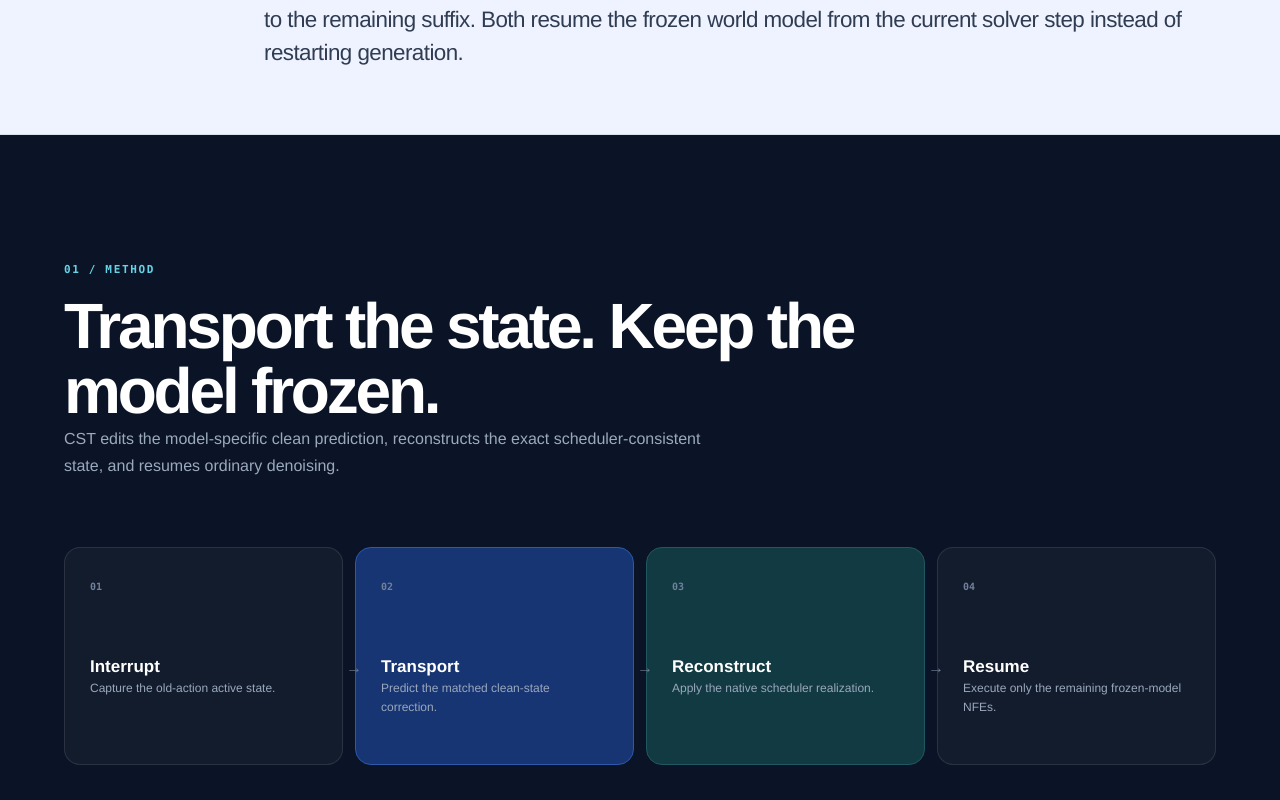
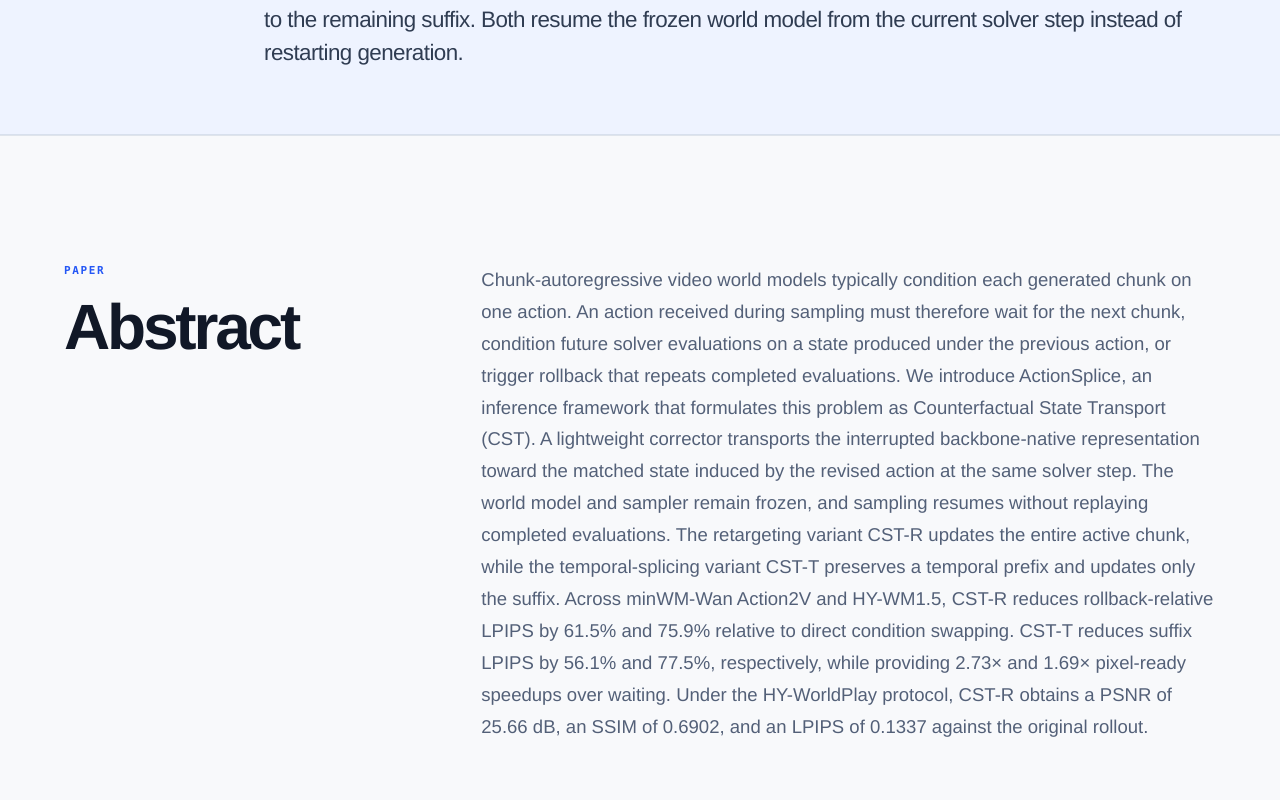
Before and after one commit to PardisTaghavi/actionsplice-website, a Next.js app: page / in a window 1280 px wide. Shown: the part 920-1720 px from the top of the page. Built offline with nearby package versions, Linux system fonts and the light colour scheme; no server answers.

Commit message:
Complete tier one site indexing

```diff
--- a/app/globals.css
+++ b/app/globals.css
@@ -170,11 +170,15 @@ button, input { font: inherit; }
 .result-card small { display: block; margin-top: 18px; color: #7f8da3; font-size: 10px; line-height: 1.5; }
 .benchmark-card strong { color: #8faeff; }
 
+.abstract-band { display: grid; grid-template-columns: .6fr 1.4fr; gap: clamp(36px, 8vw, 140px); align-items: start; padding: clamp(84px, 10vw, 138px) clamp(22px, 5vw, 86px); border-top: 1px solid var(--line); background: #f8f9fb; }
+.abstract-band h2 { margin: 0; font-size: clamp(38px, 5vw, 70px); line-height: 1; letter-spacing: -.05em; font-weight: 620; }
+.abstract-band > p { max-width: 900px; margin: 0; color: #536078; font-size: clamp(16px, 1.45vw, 20px); line-height: 1.72; }
+
 .citation-band { display: grid; grid-template-columns: .6fr 1.4fr; gap: clamp(36px, 8vw, 140px); align-items: start; padding: clamp(84px, 10vw, 138px) clamp(22px, 5vw, 86px); background: white; }
 .citation-band h2 { margin: 0; font-size: clamp(38px, 5vw, 70px); line-height: 1; letter-spacing: -.05em; font-weight: 620; }
-.citation-card { min-width: 0; padding: 26px 28px; border: 1px solid #cad2de; border-radius: 16px; background: #f8f9fb; }
-.citation-card > a { display: inline-block; margin-bottom: 18px; color: var(--blue); font: 700 12px/1.2 var(--font-geist-mono), monospace; letter-spacing: .04em; }
-.citation-card pre { max-width: 100%; margin: 0; overflow-x: auto; color: #263248; font: 500 13px/1.65 var(--font-geist-mono), monospace; white-space: pre; }
+.citation-placeholder { padding: 28px; border: 1px dashed #b9c5d4; border-radius: 16px; background: #f8f9fb; }
+.citation-placeholder span { display: inline-block; margin-bottom: 12px; color: var(--blue); font: 700 11px/1.2 var(--font-geist-mono), monospace; text-transform: uppercase; letter-spacing: .08em; }
+.citation-placeholder p { margin: 0; color: var(--muted); font-size: 16px; line-height: 1.6; }
 
 footer { display: grid; grid-template-columns: 1fr 1.4fr auto; gap: 35px; align-items: center; padding: 42px clamp(22px, 5vw, 86px); background: white; color: #7a8493; font-size: 11px; }
 footer strong { color: var(--ink); }
@@ -190,6 +194,7 @@ footer span { font-family: var(--font-geist-mono), monospace; font-size: 9px; te
   .comparison-grid { grid-template-columns: repeat(2, minmax(0, 1fr)); }
   .results-grid { grid-template-columns: repeat(2, minmax(0, 1fr)); }
   .citation-band { grid-template-columns: 1fr; }
+  .abstract-band { grid-template-columns: 1fr; }
   .summary-band { grid-template-columns: 1fr; gap: 16px; }
   .summary-band .section-index { margin-top: 0; }
   footer { grid-template-columns: 1fr; }
@@ -211,8 +216,9 @@ footer span { font-family: var(--font-geist-mono), monospace; font-size: 9px; te
   .method-flow, .comparison-grid, .repeated-grid { grid-template-columns: 1fr; }
   .results-band { padding-inline: 18px; }
   .results-grid { grid-template-columns: 1fr; }
+  .abstract-band { padding-inline: 18px; }
   .citation-band { padding-inline: 18px; }
-  .citation-card { padding: 22px 18px; }
+  .citation-placeholder { padding: 22px 18px; }
   .runtime-card { grid-template-columns: 1fr; }
   .runtime-media { min-height: 170px; }
   footer { padding-inline: 18px; }
--- a/app/page.tsx
+++ b/app/page.tsx
@@ -114,6 +114,28 @@ export default function Home() {
         </p>
       </section>
 
+      <section className="abstract-band" aria-labelledby="abstract-title">
+        <div>
+          <p className="section-index">Paper</p>
+          <h2 id="abstract-title">Abstract</h2>
+        </div>
+        <p>
+          Chunk-autoregressive video world models typically condition each generated chunk on one action. An
+          action received during sampling must therefore wait for the next chunk, condition future solver
+          evaluations on a state produced under the previous action, or trigger rollback that repeats completed
+          evaluations. We introduce ActionSplice, an inference framework that formulates this problem as
+          Counterfactual State Transport (CST). A lightweight corrector transports the interrupted backbone-native
+          representation toward the matched state induced by the revised action at the same solver step. The world
+          model and sampler remain frozen, and sampling resumes without replaying completed evaluations. The
+          retargeting variant CST-R updates the entire active chunk, while the temporal-splicing variant CST-T
+          preserves a temporal prefix and updates only the suffix. Across minWM-Wan Action2V and HY-WM1.5, CST-R
+          reduces rollback-relative LPIPS by 61.5% and 75.9% relative to direct condition swapping. CST-T reduces
+          suffix LPIPS by 56.1% and 77.5%, respectively, while providing 2.73× and 1.69× pixel-ready speedups over
+          waiting. Under the HY-WorldPlay protocol, CST-R obtains a PSNR of 25.66 dB, an SSIM of 0.6902, and an LPIPS
+          of 0.1337 against the original rollout.
+        </p>
+      </section>
+
       <section className="method-band" id="method">
         <div className="method-intro">
           <p className="section-index">01 / Method</p>
@@ -226,19 +248,9 @@ export default function Home() {
           <p className="section-index">04 / Citation</p>
           <h2>Citation</h2>
         </div>
-        <div className="citation-card">
-          <a href="https://arxiv.org/abs/2609.08230" target="_blank" rel="noreferrer">
-            arXiv:2609.08230
-          </a>
-          <pre><code>{`@misc{taghavi2026actionsplice,
-  title={ActionSplice: In-Flight Action Editing for Interactive World Models},
-  author={Pardis Taghavi and Tingyu Guo and Jonas Lossner and Gaurav Pandey and Reza Langari},
-  year={2026},
-  eprint={2609.08230},
-  archivePrefix={arXiv},
-  primaryClass={cs.CV},
-  url={https://arxiv.org/abs/2609.08230}
-}`}</code></pre>
+        <div className="citation-placeholder">
+          <span>Pending</span>
+          <p>BibTeX will be added when the final citation is available.</p>
         </div>
       </section>
 
```
Also changed, not shown: 1 other file (tests, documents, lock files or other folders).
